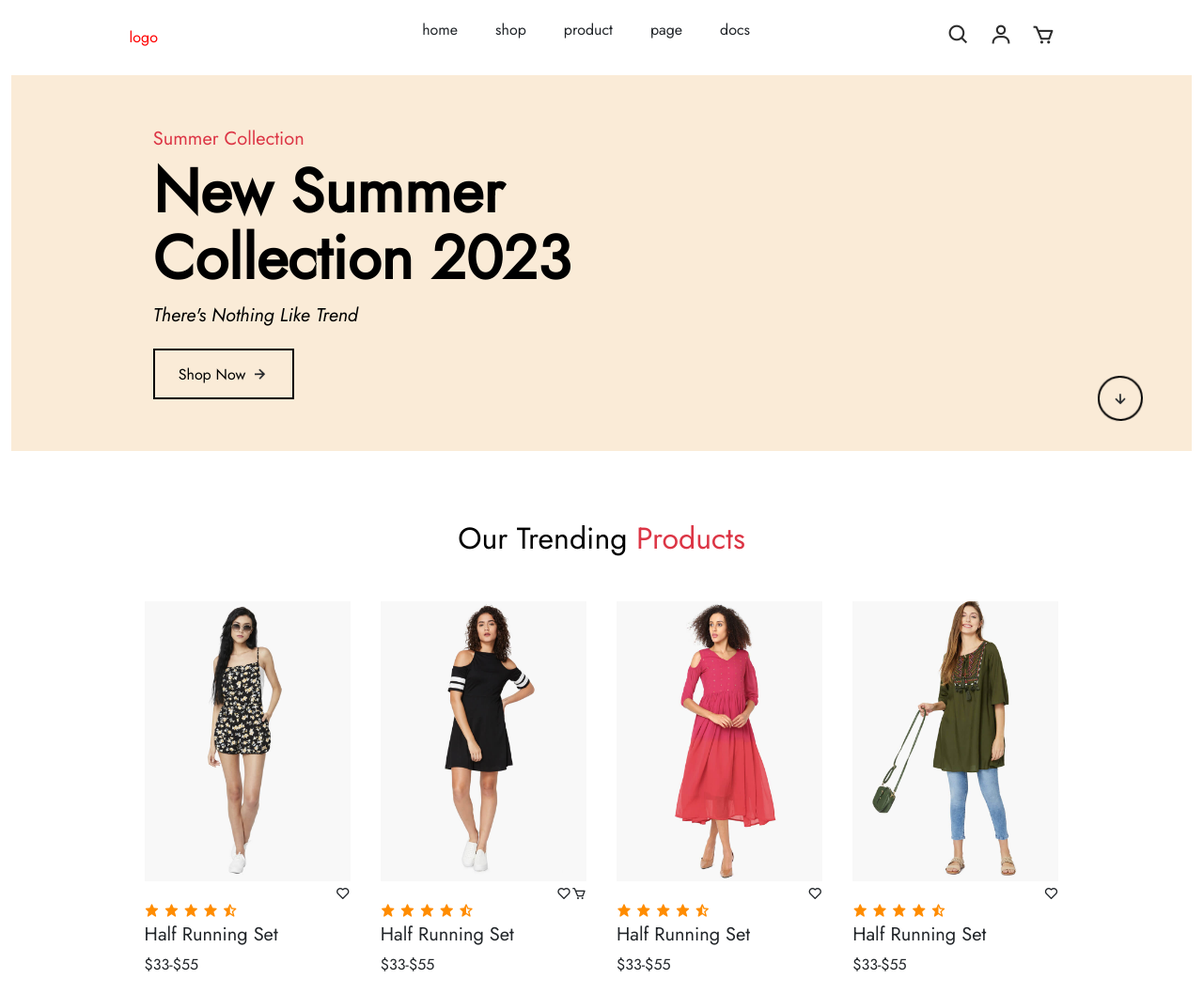
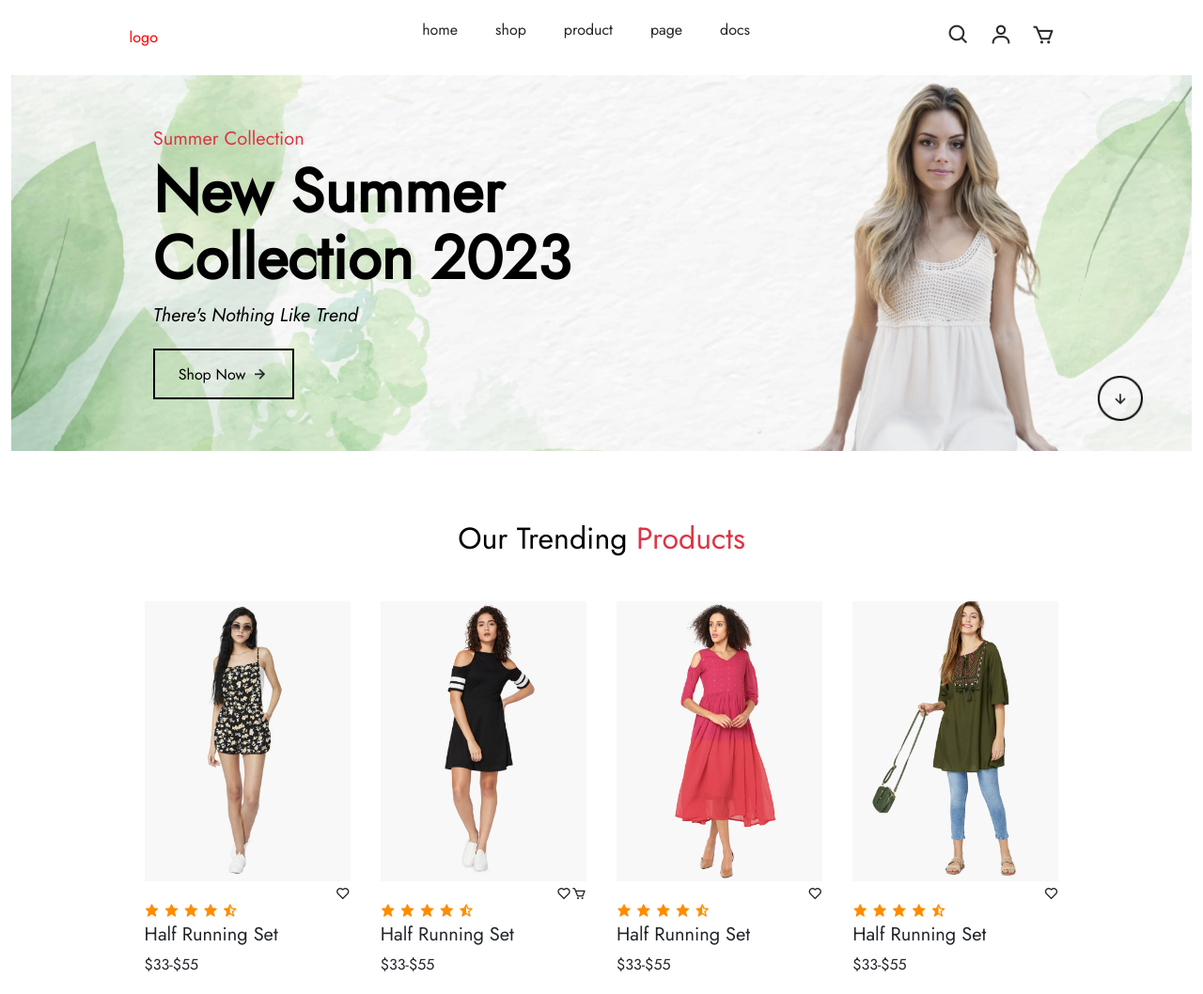
Before and after one commit to DEEPAK-GADWAL/Ecommerce, a plain HTML site: page index.html in a window 1280 px wide. Shown: the top 1058 px of the page at 94% size. Drawn offline with nearby package versions, Linux system fonts and the light colour scheme; a script that the page names is missing; files whose address does not match are found by name.

Commit message:
image hero

```diff
--- a/style.css
+++ b/style.css
@@ -81,7 +81,7 @@
   padding: 0% 12%;
   width: 100%;
   height: 50vh;
-  background-image: url(.asset/hero.jpg);
+  background-image: url(./asset/hero.jpg);
   z-index: 1001;
   background-position: cover;
   background-size:cover;
```
